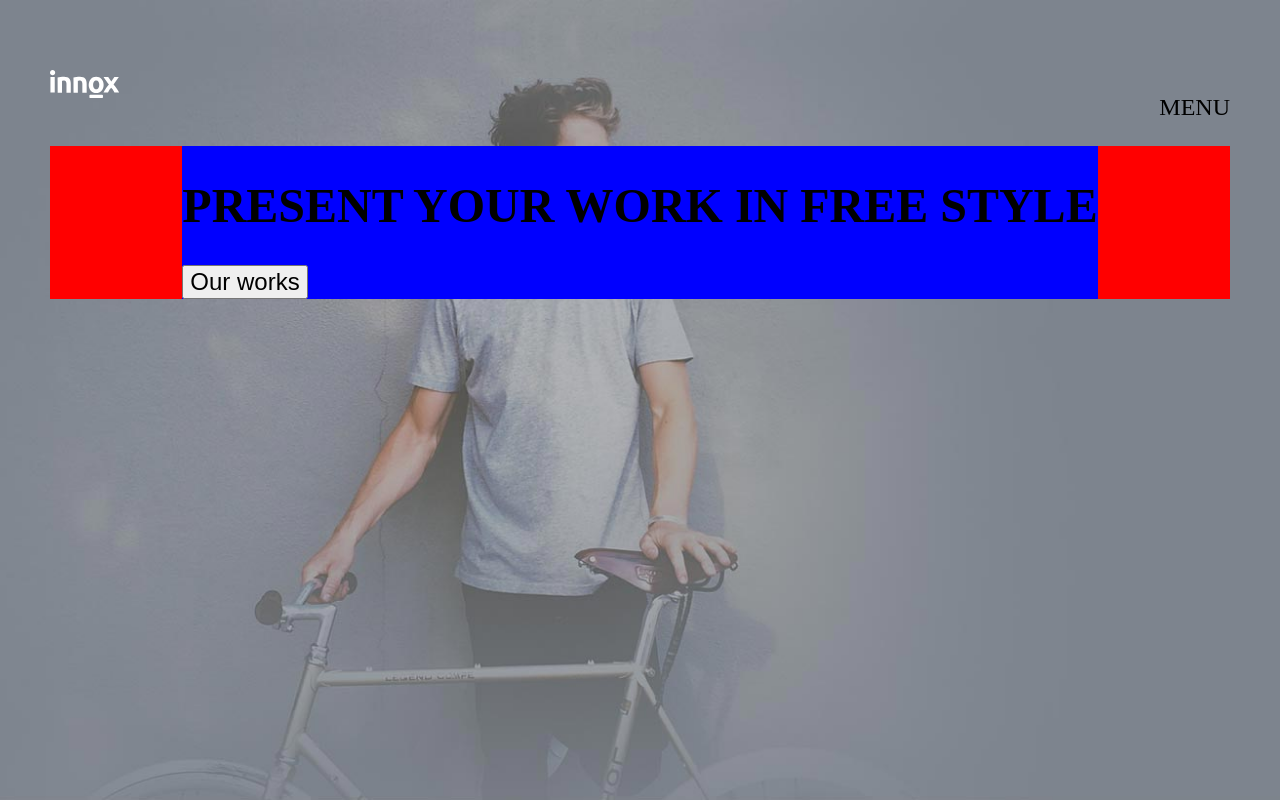
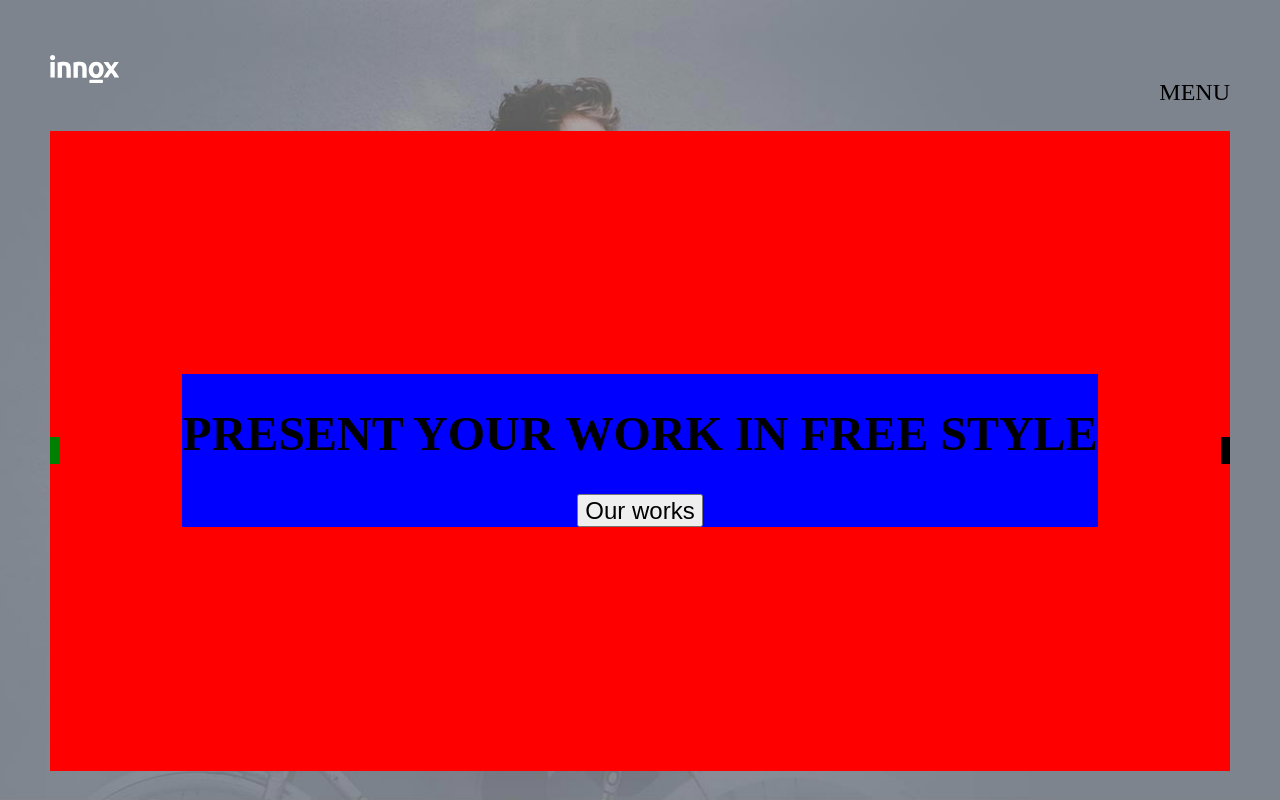
Before and after one commit to LukaszMusial/WWDC-20-Home-Creative, a website: page src/index.html in a window 1280 px wide. Shown: the top 800 px of the page. Drawn offline with Linux system fonts and the light colour scheme; some icons are missing.

Commit message:
Styling in scss pt3

```diff
--- a/src/scss/style.scss
+++ b/src/scss/style.scss
@@ -15,30 +15,37 @@ body, html {
 	// left: 0px;
 }
 
+section	{
+	margin: 0 auto;
+	max-width: 1100px;
+}
+
 
 
 .site-container	{
-	margin: 0 auto;
+	// margin: 0 auto;
 	position: relative;
+
 	// height: 100%;
 	// width: 100%;
 	// background-color: cyan;
 }
 
 .welcome	{
-	position: relative;
+	// position: relative;
+	max-width: none;
 	height: 100vh;
 	background: url(/img/welcome-bg_01.jpg) 20% center no-repeat;
 	background-size: cover;
-	padding-top: 70px;
+	// padding-top: 70px;
 	padding-left: 50px;
 	padding-right: 50px;
 }
 
 
 .navigation	{
-	position: absloute;
-	top: 55px;
+	// position: absloute;
+	padding-top: 55px;
 	display: flex;
 	flex-direction: row;
 	justify-content: space-between;
@@ -56,12 +63,26 @@ body, html {
 }
 
 .welcome-wrapper	{
+	height: 80%;
 	background-color: red;
 	display: flex;
-	justify-content: center;
+	justify-content: space-between;
 	align-items: center;
 }
 
+.welcome-wrapper:before	{
+	content: url(/img/left_icon.svg);
+	background-color: green;
+	// height: 100%;
+	// width: 100%;
+}
+.welcome-wrapper:after	{
+	content: url(/img/left_icon.svg);
+	background-color: black;
+	// height: 100%;
+	// width: 100%;
+}
 .welcome-header-wrapper	{
 	background-color: blue;
+	text-align: center;
 }
```
Also changed, not shown: src/css/style.css.
